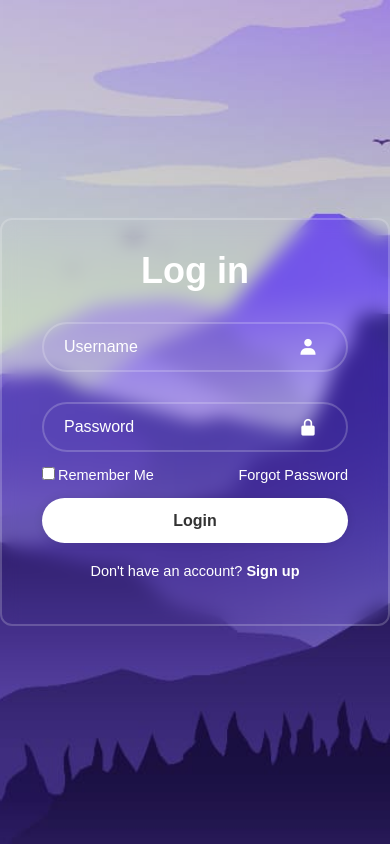
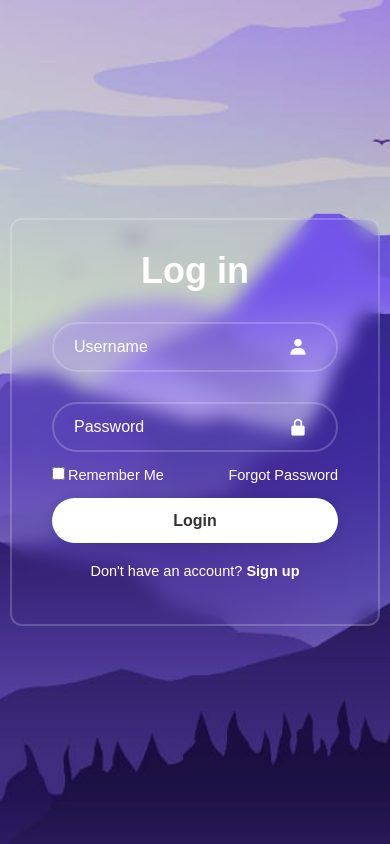
Before and after one commit to satyanarayan3123/Music-Player-TuneTreasury-, a plain HTML site: page login.html in a window 390 px wide. Drawn offline with nearby package versions, Linux system fonts and the light colour scheme.

Commit message:
Update login.css

```diff
--- a/login.css
+++ b/login.css
@@ -117,3 +117,9 @@ body {
 .register-link p a:hover {
   text-decoration: underline;
 }
+
+@media (max-width:530px) and (min-width:200px){
+  .wrapper{
+      width: 370px;
+  }
+}
```
